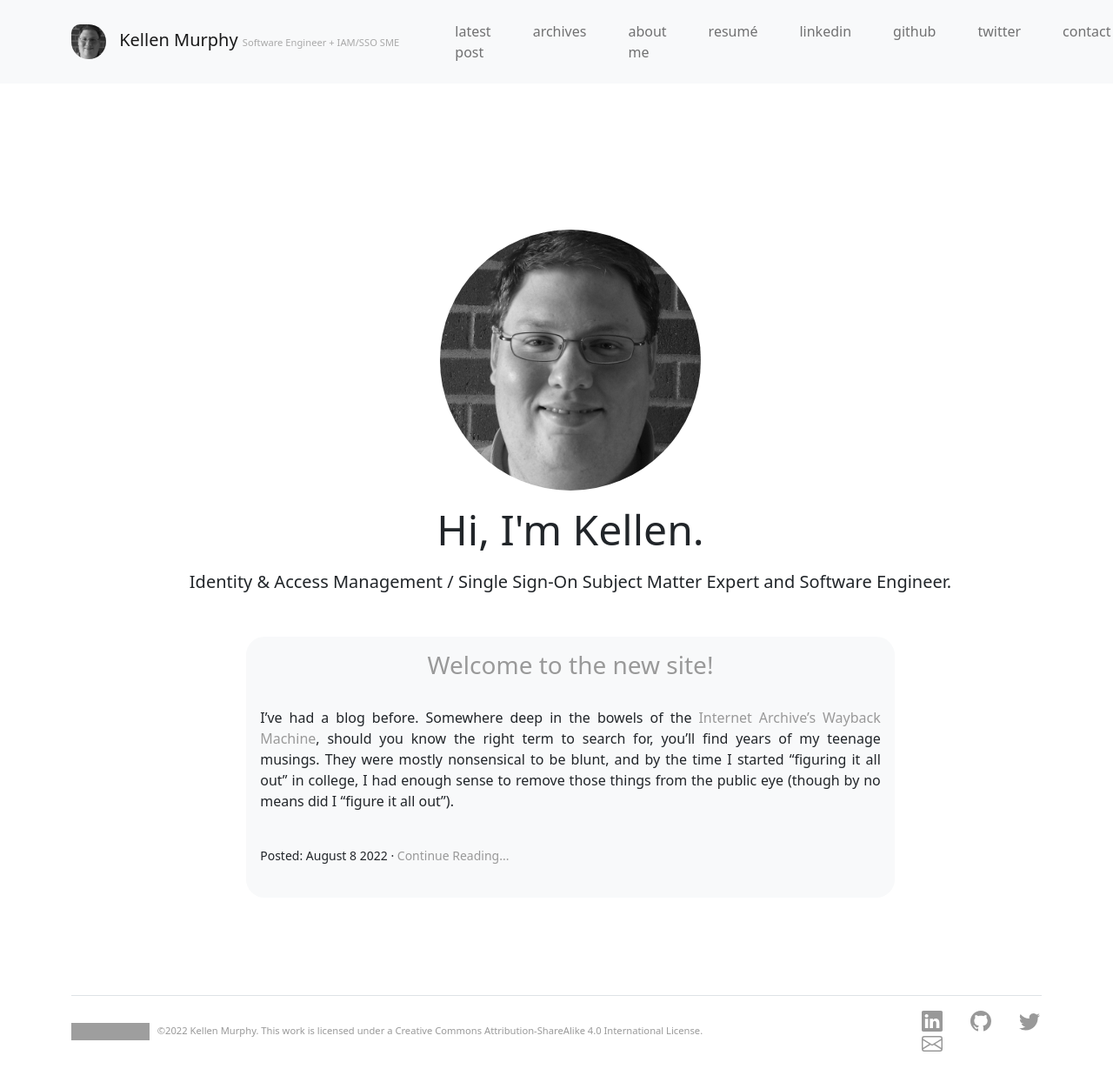
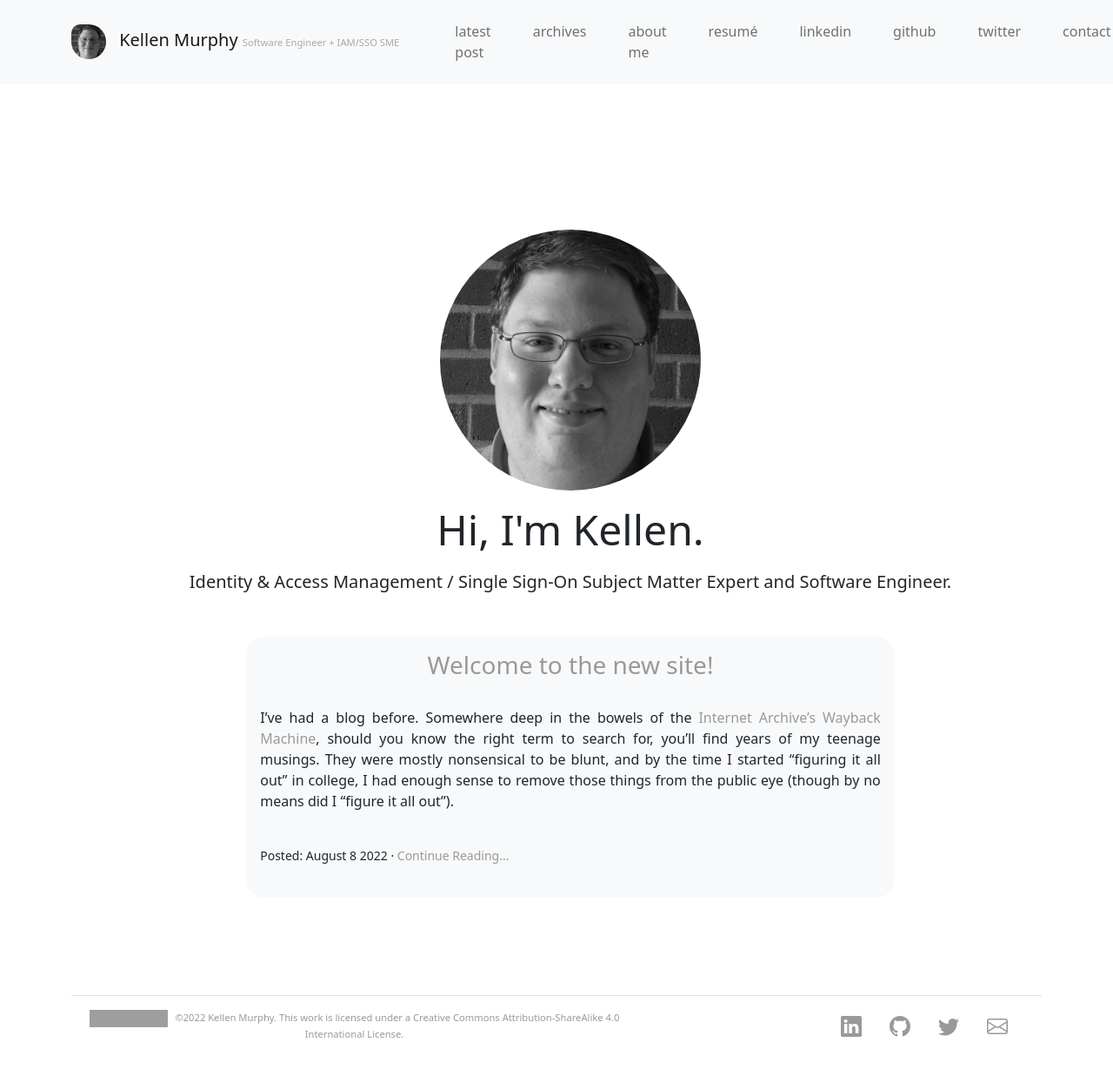
Before and after one commit to kellenmurphy/kellenmurphy.github.io, a Jekyll site: the page built from index.html, in a window 1280 px wide. Shown: the whole page at 87% size. Built offline with Jekyll 4.4.1, drawn with Linux system fonts in a browser that asks for light colours; grey boxes are pictures that could not be loaded.

Commit message:
tweaks for footer size

```diff
--- a/_includes/foot.html
+++ b/_includes/foot.html
@@ -1,11 +1,11 @@
 <div class="container">
     <footer class="d-flex flex-wrap justify-content-between align-items-center py-3 my-4 border-top">
 
-        <ul class="nav col-md-8 license text-center">
+        <ul class="nav col-md-7 license text-center">
             <span><a rel="license" href="http://creativecommons.org/licenses/by-sa/4.0/"><img alt="Creative Commons License" style="border-width:0" src="https://i.creativecommons.org/l/by-sa/4.0/80x15.png" /></a> &nbsp; &copy;2022 Kellen Murphy. This work is licensed under a <a rel="license" href="http://creativecommons.org/licenses/by-sa/4.0/">Creative Commons Attribution-ShareAlike 4.0 International License</a>.</span>
         </ul>
 
-        <ul class="nav col-md-2 text-center d-none d-md-flex">
+        <ul class="nav col-md-3 text-center d-none d-md-flex">
             <li class="social ms-3"><a href="https://linkedin.com/in/kellenmurphy" target="_new"><svg width="24" height="24"><use xlink:href="/assets/images/bootstrap-icons.svg#linkedin"></use></svg></a></li>
             <li class="social ms-3"><a href="https://github.com/kellenmurphy" target="_new"><svg width="24" height="24"><use xlink:href="/assets/images/bootstrap-icons.svg#github"></use></svg></a></li>
             <li class="social ms-3"><a href="https://twitter.com/kellenmurphy" target="_new"><svg width="24" height="24"><use xlink:href="/assets/images/bootstrap-icons.svg#twitter"></use></svg></a></li>
```
